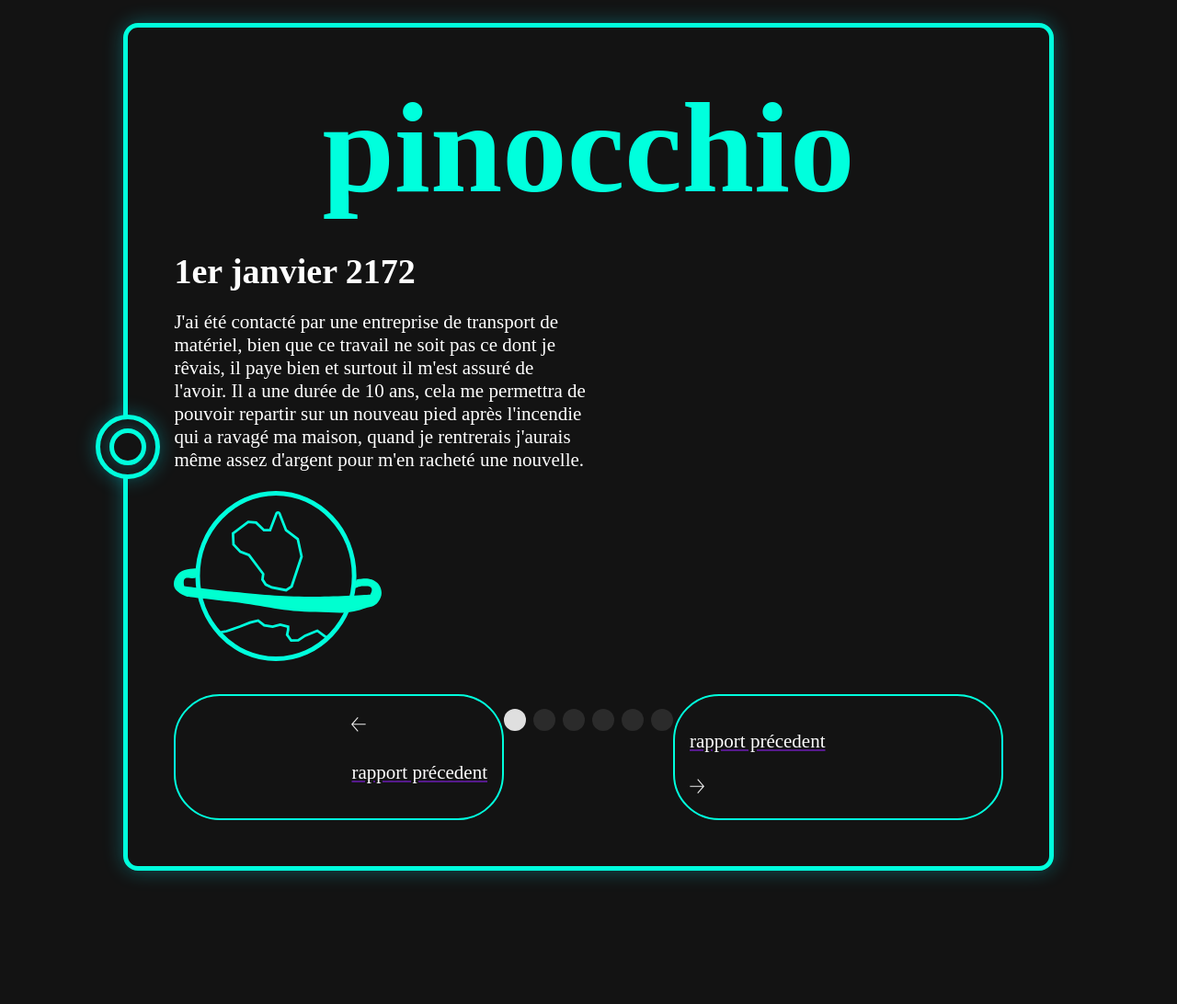
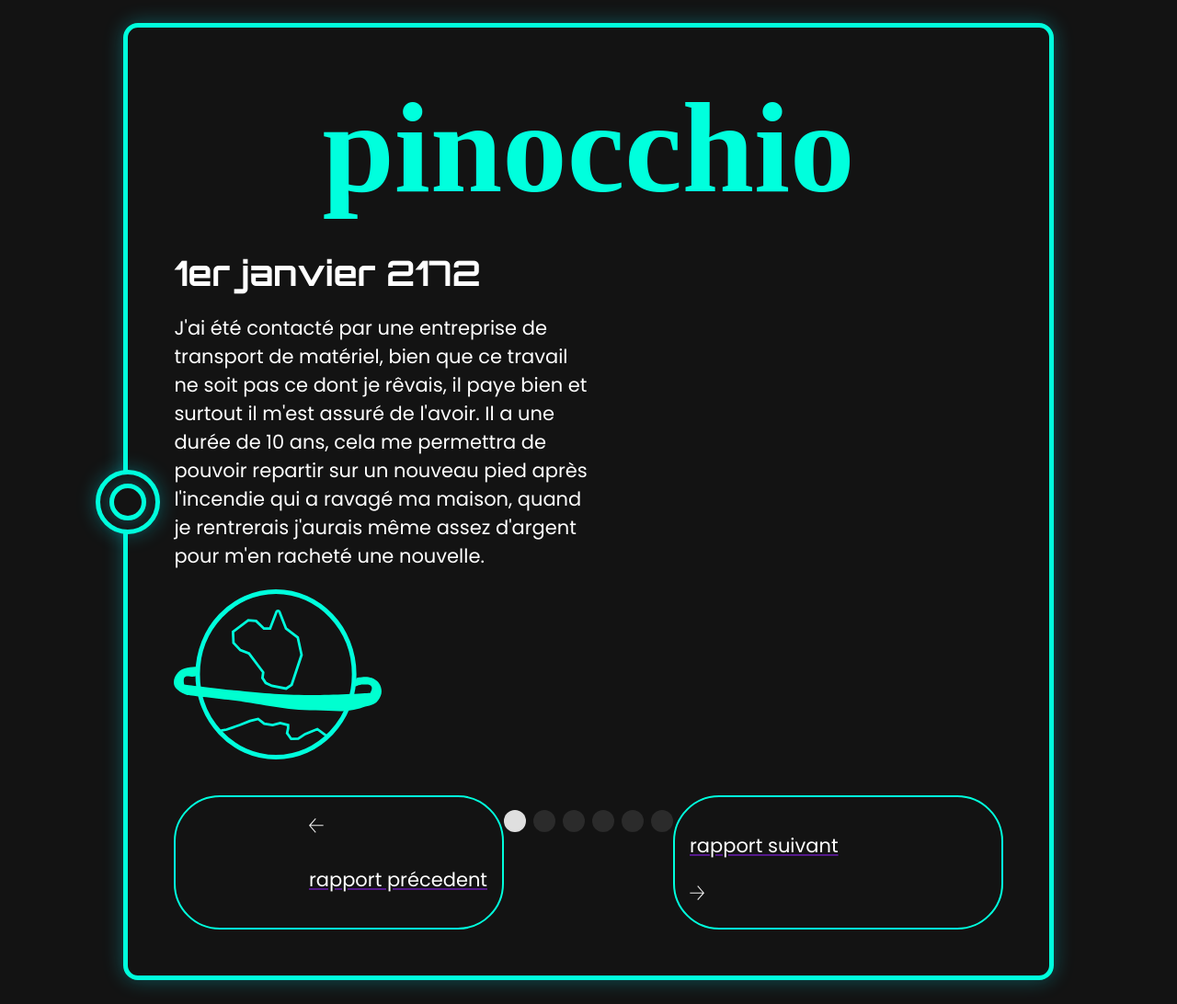
Before and after one commit to K0rneille/LaCabaleJovialeDeKeelan, a plain HTML site: page index.html in a window 1280 px wide. Shown: the whole page at 92% size. Before the commit the page ends 973 px from the top, so only its background shows below. Drawn offline with Linux system fonts and the light colour scheme; a web font is replaced by a local one.

Commit message:
fix font

```diff
--- a/index.html
+++ b/index.html
@@ -9,6 +9,9 @@
     <link rel="stylesheet" href="style.css">
     <link rel="stylesheet" href="https://use.typekit.net/ylb1rsg.css">
     <link rel="stylesheet" href="https://use.typekit.net/tms2sch.css">
+    <link rel="preconnect" href="https://fonts.googleapis.com">
+    <link rel="preconnect" href="https://fonts.gstatic.com" crossorigin>
+    <link href="https://fonts.googleapis.com/css2?family=Orbitron:wght@400..900&family=Poppins:ital,wght@0,100;0,200;0,300;0,400;0,500;0,600;0,700;0,800;0,900;1,100;1,200;1,300;1,400;1,500;1,600;1,700;1,800;1,900&display=swap" rel="stylesheet">
 </head>
 <body>
    <main>
@@ -81,7 +84,7 @@
         </div>
         <div class="nav__btn nav__after">
     <a href="" >
-        <p>rapport précedent</p>
+        <p>rapport suivant</p>
         <svg width="30" height="30" viewBox="0 0 30 30" fill="none" xmlns="http://www.w3.org/2000/svg">
             <path d="M29.3328 14.6611L2.21393 14.6611M13.6683 28.6611L1.33282 14.6611L13.6683 0.661131" stroke="#EEEEEE" stroke-width="2"/>
         </svg>
--- a/style.css
+++ b/style.css
@@ -12,6 +12,7 @@
 body{
 
     background-color: #131313;
+    font-family: "Poppins", sans-serif;
 }
 
 
@@ -66,6 +67,7 @@
     justify-self: center;
     font-size: clamp(40px ,0.8rem + 10vw, 213px);
     margin: 0;
+    font-family: 'Rumbled Grunge';
 
 
 
@@ -95,6 +97,7 @@
 margin: 0;
 color: white;
 font-size: clamp(28px, 0.8rem + 5vw, 38px);
+font-family: "Orbitron", sans-serif;
 }
 
 p{
@@ -103,7 +106,6 @@
 
 
 nav{
-
     .nav__btn{
         color: #00ffdd;
         display: flex;
@@ -120,8 +122,6 @@
 
 
         }
-
-        color: #eeee;
         text-decoration: none;
     }
 
@@ -183,6 +183,7 @@
 
     p{
         font-family: "poppins", sans-serif;
+        color: #00ffdd;
     }
 
     h2{
@@ -191,7 +192,6 @@
 
     h1{
             font-family: 'Rumbled Grunge';
-}
 
                 .nav__btn p{
                     display: none;
@@ -200,3 +200,5 @@
                 justify-self:  end;
             }
         }
+    }
+}
```
Also changed, not shown: 2 other files. Lines whose indentation alone changed are shown as unchanged.
